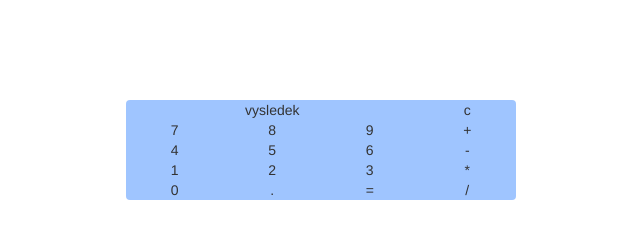
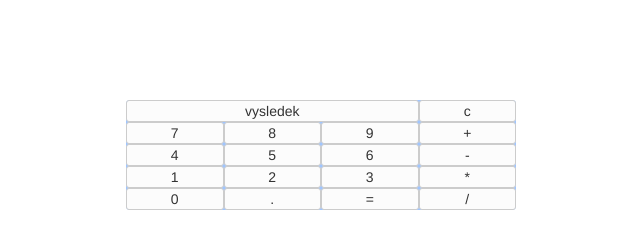
Before and after one commit to Honza-B/Calculator-Aligator, a plain HTML site: page index.html in a window 1280 px wide. Shown: the whole page, without its empty margins (319-959 px from the left). Drawn offline with nearby package versions, Linux system fonts and the light colour scheme.

Commit message:
btns style

```diff
--- a/css/main.css
+++ b/css/main.css
@@ -1,7 +1,12 @@
-
 .calc-container {
     margin-top: 100px;
     text-align: center;
     border-radius: 4px;
     background: #9FC5FF;
 }
+
+.calc-container > .row > div{
+    background: #fcfcfc;
+    border-radius: 3px;
+    border: 1px solid #ccc;
+}
```
